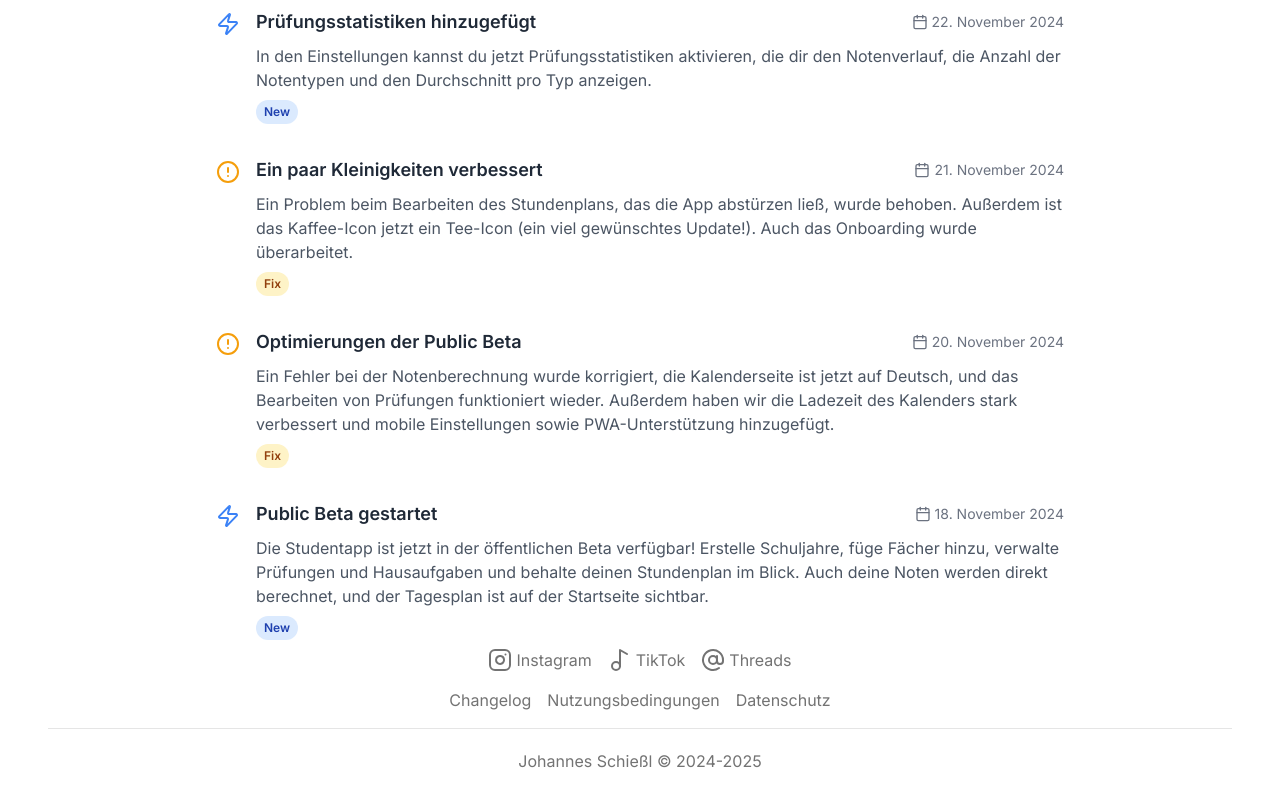
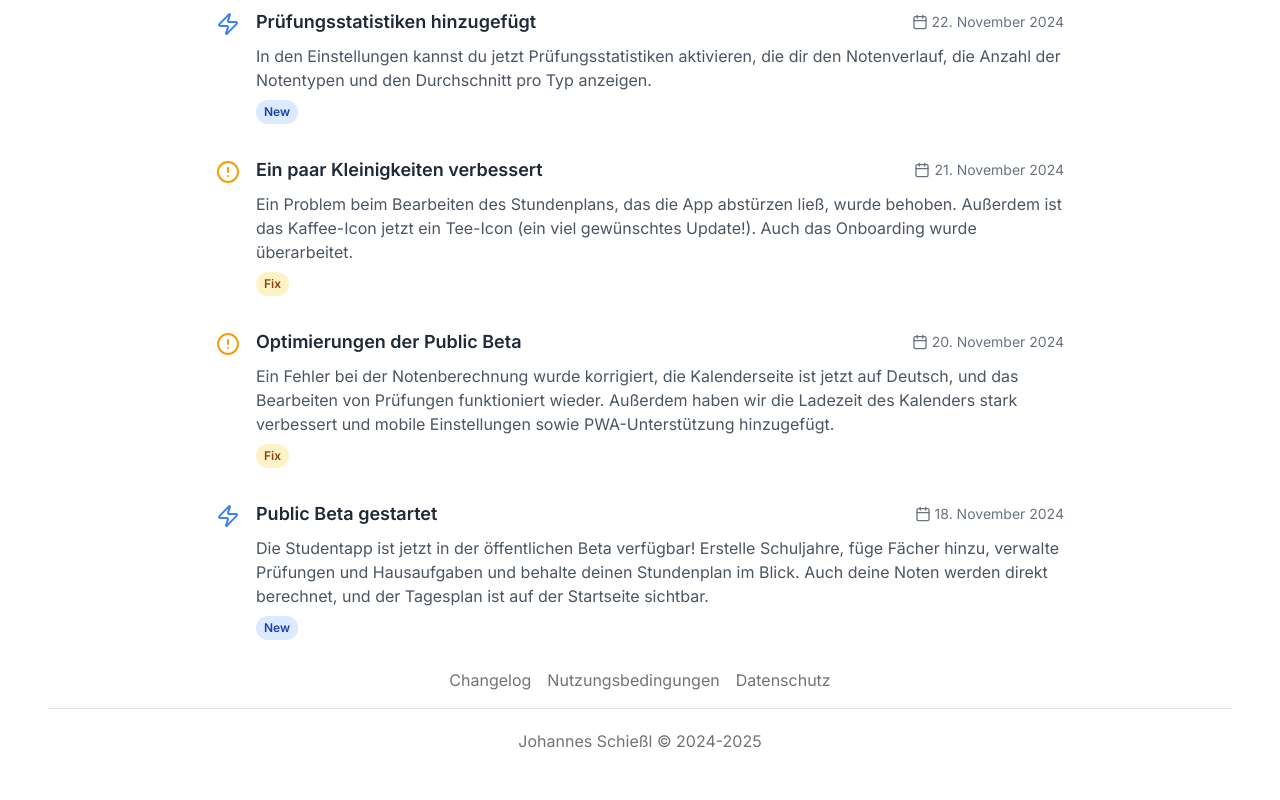
Before and after one commit to johannesschiessl/Studentapp, a Next.js app: page /changelog in a window 1280 px wide. Shown: the part 1316-2116 px from the top of the page. Built offline with nearby package versions, Linux system fonts and the light colour scheme.

Commit message:
chore: some more updates

```diff
--- a/src/app/(site)/layout.tsx
+++ b/src/app/(site)/layout.tsx
@@ -29,35 +29,6 @@ export default function SiteLayout({
         <div className="container flex flex-col items-center justify-center gap-4 md:h-24">
           <div className="flex items-center space-x-4">
             <Link
-              href="https://www.instagram.com/studentapp_"
-              target="_blank"
-              rel="noopener noreferrer"
-              className="flex items-center gap-1 text-muted-foreground transition-colors hover:text-foreground"
-            >
-              <Instagram className="h-6 w-6" />
-              Instagram
-            </Link>
-            <Link
-              href="https://www.tiktok.com/@studentapp"
-              target="_blank"
-              rel="noopener noreferrer"
-              className="flex items-center gap-1 text-muted-foreground transition-colors hover:text-foreground"
-            >
-              <Music2 className="h-6 w-6" />
-              TikTok
-            </Link>
-            <Link
-              href="https://www.threads.net/@studentapp_"
-              target="_blank"
-              rel="noopener noreferrer"
-              className="flex items-center gap-1 text-muted-foreground transition-colors hover:text-foreground"
-            >
-              <AtSign className="h-6 w-6" />
-              Threads
-            </Link>
-          </div>
-          <div className="flex items-center space-x-4">
-            <Link
               href="/changelog"
               className="text-muted-foreground transition-colors hover:text-foreground"
             >
```
